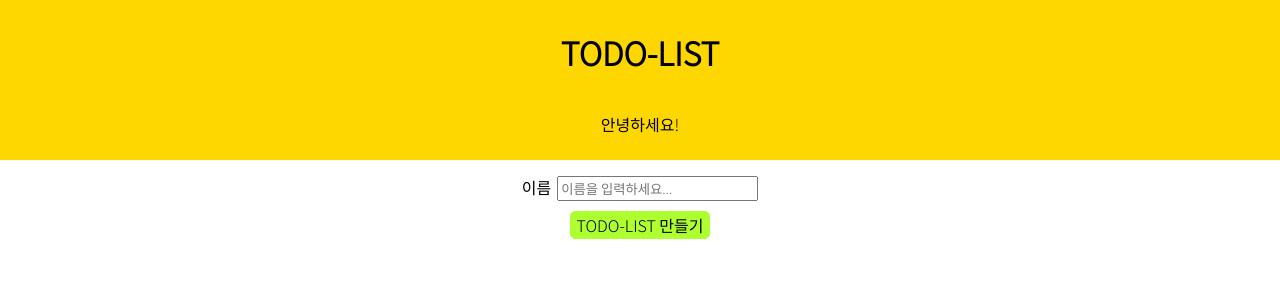
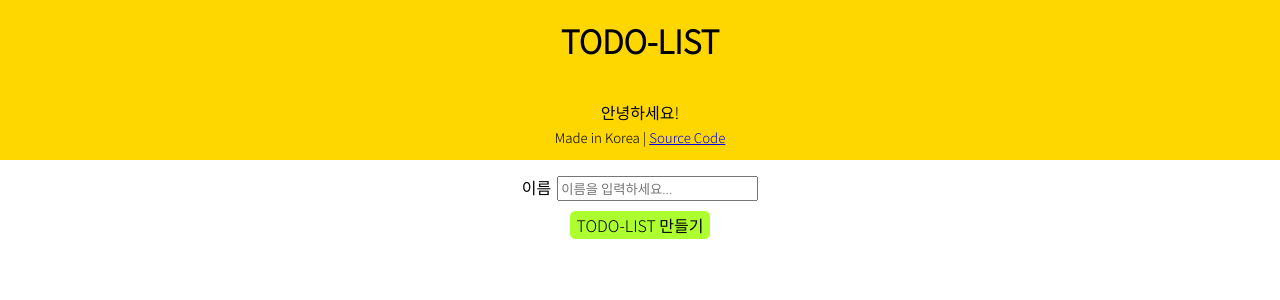
Before and after one commit to themrsung/todo-router-2, a React (Create React App) app: page / in a window 1280 px wide. Shown: the top 300 px of the page. Built offline with nearby package versions, Linux system fonts and the light colour scheme; a web font is replaced by a local one.

Commit message:
source code info

```diff
--- a/src/components/Header.jsx
+++ b/src/components/Header.jsx
@@ -4,7 +4,16 @@ const Header = (props) => {
     return (
         <header className="Header">
             <h1>TODO-LIST</h1>
-            <p>{props.motd}</p>
+            <p>
+                {props.motd}
+                <br />
+                <span className="HeaderCreditInfo">
+                    Made in Korea |{" "}
+                    <a href="https://github.com/themrsung/todo-router-2">
+                        Source Code
+                    </a>
+                </span>
+            </p>
         </header>
     )
 }
--- a/src/components/style/Header.css
+++ b/src/components/style/Header.css
@@ -8,4 +8,10 @@
     justify-content: center;
 
     height: 20vh;
+
+    text-align: center;
 }
+
+.HeaderCreditInfo {
+    font-size: smaller;
+}
```
